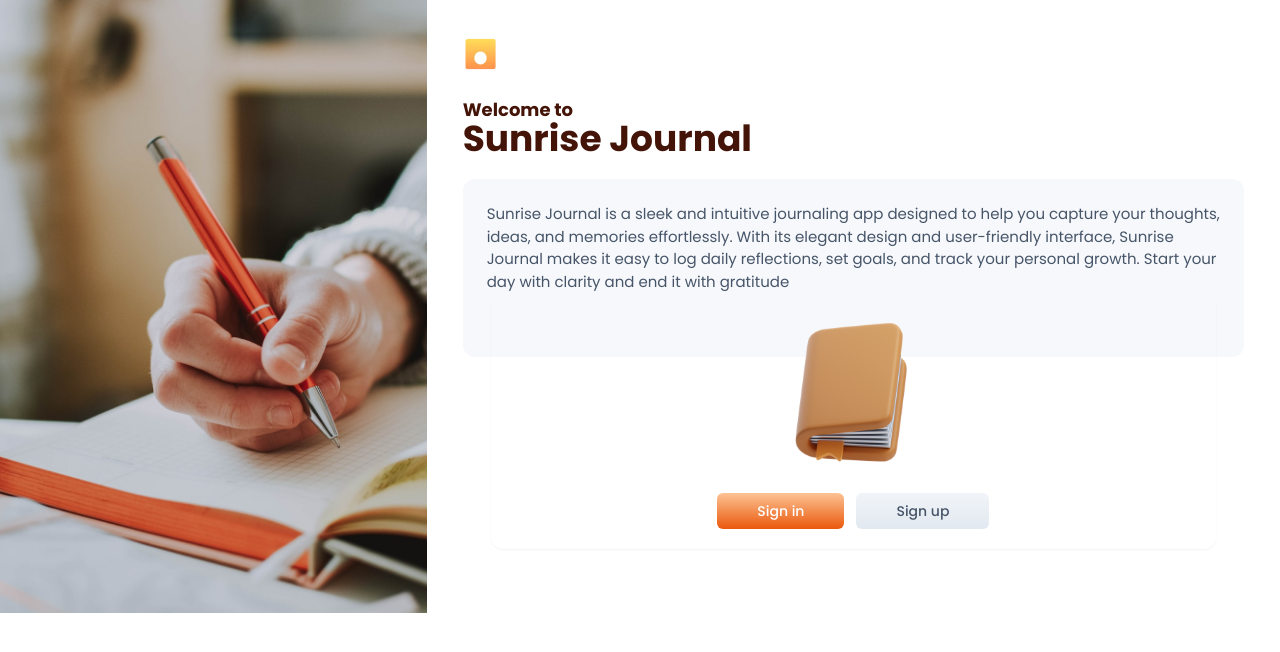
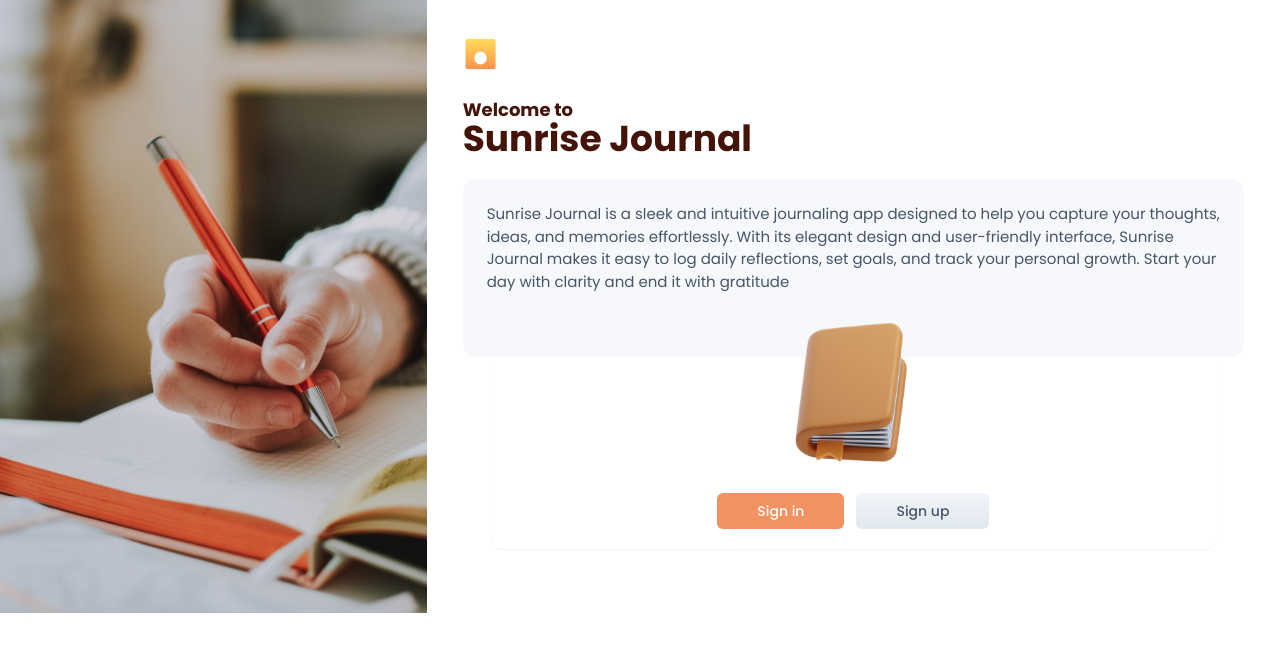
Before and after one commit to victorNwosu-Edusive/sunrise-journal, a React (Vite) app: page / in a window 1280 px wide. Shown: the top 652 px of the page. Built offline with nearby package versions, Linux system fonts and the light colour scheme; no server answers.

Commit message:
committss VII

```diff
--- a/src/components/journalscreen.jsx
+++ b/src/components/journalscreen.jsx
@@ -34,7 +34,7 @@ function Journalscreen(){
         <div className='rounded-xl p-5 m-6 md:m-16 lg:m-16 -mt-32 md:-mt-32 lg:-mt-40 shadow-sm flex z-10 flex-col items-center justify-center'>
             <img src={heroImage} alt="" className=' mb-5 h-40 w-auto flex items-center justify-center' />
         <div className='flex gap-3'>
-        <NavLink onClick={toggleModal} className="text-white text-[12px] md:text-sm lg:text-sm bg-gradient-to-b from-orange-400/55 to-orange-600 hover:bg-orange-600/45 p-2 px-7 md:px-10 lg:px-10 font-medium duration-300 rounded-md items-center justify-center"> Sign in</NavLink>
+        <NavLink onClick={toggleModal} className="text-white text-[12px] md:text-sm lg:text-sm bg-orange-600/65 hover:bg-orange-600/45 p-2 px-7 md:px-10 lg:px-10 font-medium duration-300 rounded-md items-center justify-center"> Sign in</NavLink>
         <NavLink onClick={toggleModal} className="text-slate-600 text-[12px] md:text-sm lg:text-sm bg-gradient-to-b from-slate-100 to-slate-200 p-2 px-7 md:px-10 lg:px-10 font-medium hover:bg-slate-300 duration-300 rounded-md items-center justify-center"> Sign up</NavLink>
         </div>
             {isModalOpen && <Loginmodal onClose={toggleModal} />}
```
